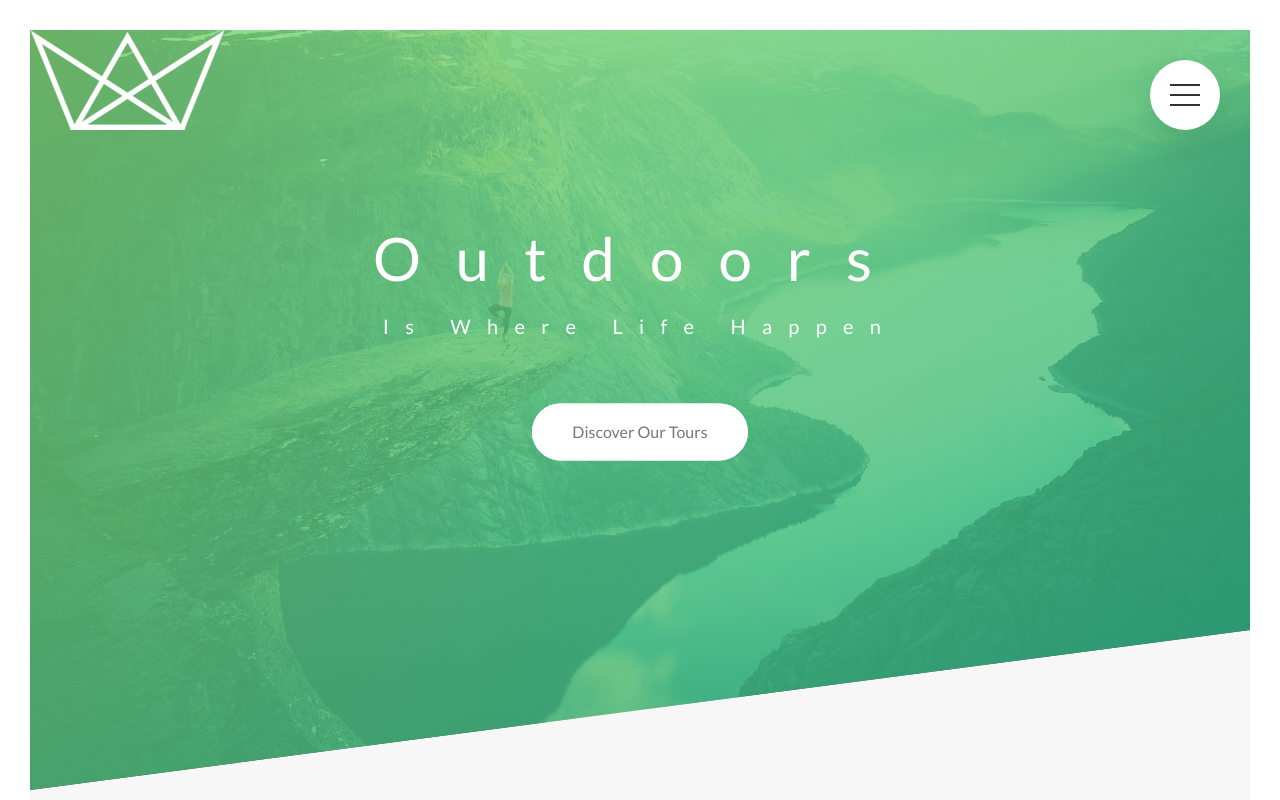
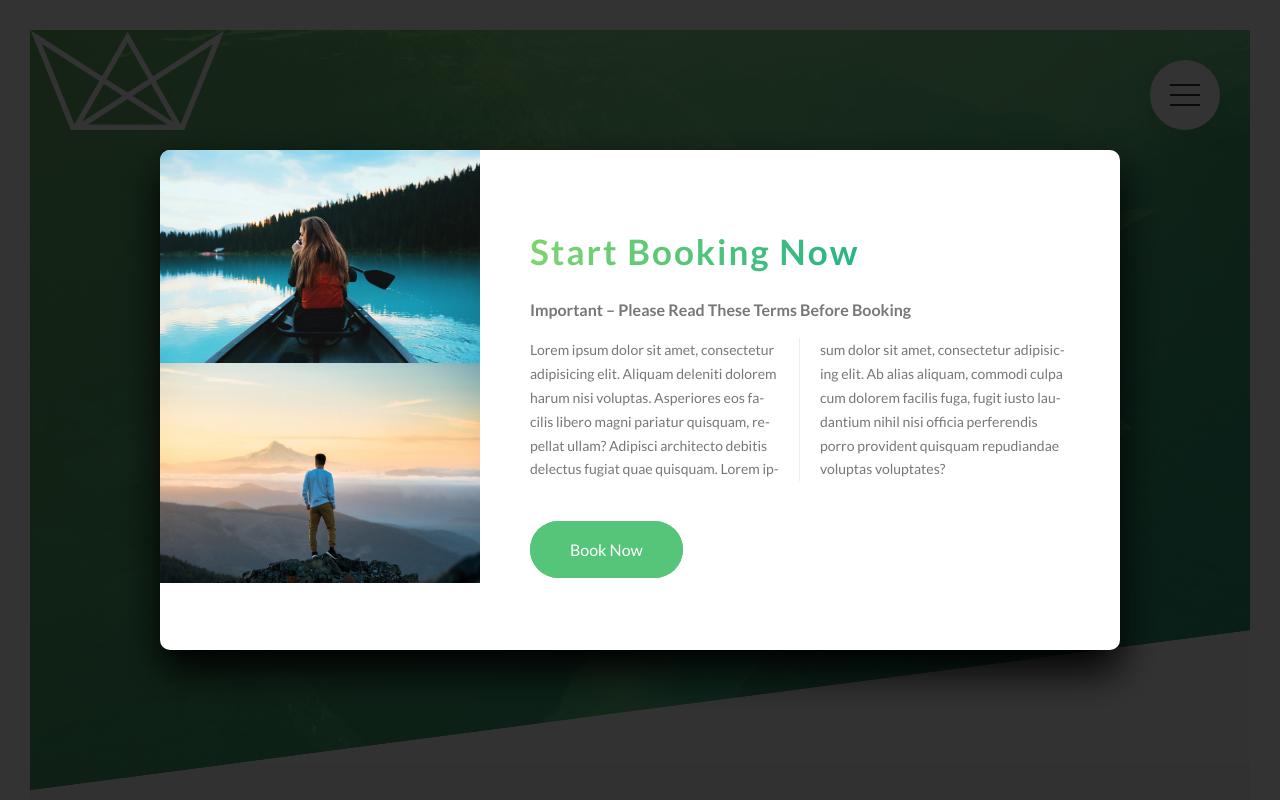
Before and after one commit to HyecheonLee/natours, a website: page index.html in a window 1280 px wide. Shown: the top 800 px of the page. Drawn offline with nearby package versions, Linux system fonts and the light colour scheme.

Commit message:
Building a Pure css popup part1

```diff
--- a/index.html
+++ b/index.html
@@ -340,6 +340,28 @@
         </div>
     </div>
 </footer>
+<div class="popup">
+    <div class="popup__content">
+        <div class="popup__left">
+            <img src="img/nat-8.jpg" alt="Tour photo" class="popup__img">
+            <img src="img/nat-9.jpg" alt="Tour photo" class="popup__img">
+        </div>
+        <div class="popup__right">
+            <h2 class="heading-secondary u-margin-bottom-small">Start booking now</h2>
+            <h3 class="heading-tertiary u-margin-bottom-small">Important &ndash; Please read these terms before
+                booking</h3>
+            <p class="popup__text">
+                Lorem ipsum dolor sit amet, consectetur adipisicing elit. Aliquam deleniti dolorem harum nisi voluptas.
+                Asperiores eos facilis libero magni pariatur quisquam, repellat ullam? Adipisci architecto debitis
+                delectus fugiat quae quisquam.
+                Lorem ipsum dolor sit amet, consectetur adipisicing elit. Ab alias aliquam, commodi culpa cum dolorem
+                facilis fuga, fugit iusto laudantium nihil nisi officia perferendis porro provident quisquam repudiandae
+                voluptas voluptates?
+            </p>
+            <a href="#" class="btn btn--green">Book now</a>
+        </div>
+    </div>
+</div>
 <!--<section class="grid-test">
     <div class="row">
         <div class="col-1-of-2">
--- a/sass/abstracts/_mixins.scss
+++ b/sass/abstracts/_mixins.scss
@@ -5,3 +5,10 @@
     display: table;
   }
 }
+
+@mixin absCenter {
+  position: absolute;
+  top: 50%;
+  left: 50%;
+  transform: translate(-50%, -50%);
+}
--- /dev/null
+++ b/sass/components/_popup.scss
@@ -0,0 +1,51 @@
+.popup {
+  width: 100vw;
+  height: 100vh;
+  background-color: rgba($color-black, 0.8);
+  position: fixed;
+  top: 0;
+  left: 0;
+  z-index: 9999;
+
+  &__content {
+    @include absCenter;
+    width: 75vw;
+    height: 50rem;
+    background-color: $color-white;
+    box-shadow: 0 2rem 4rem rgba($color-black, 1);
+    border-radius: 10px;
+    display: table;
+    overflow: hidden;
+  }
+
+  &__left {
+    width: 33.33%;
+    display: table-cell;
+  }
+
+  &__right {
+    width: 66.67%;
+    display: table-cell;
+    vertical-align: middle;
+    padding: 4rem 5rem;
+  }
+
+  &__img {
+    display: block;
+    width: 100%;
+  }
+
+  &__text {
+    font-size: 1.4rem;
+    margin-bottom: 4rem;
+    column-count: 2;
+    -webkit-column-gap: 4rem;
+    -moz-column-gap: 4rem;
+    column-gap: 4rem;
+    column-rule: 1px solid $color-grey-light-2;
+    -moz-hyphens: auto;
+    -ms-hyphens: auto;
+    -webkit-hyphens: auto;
+    hyphens: auto;
+  }
+}
--- a/sass/main.scss
+++ b/sass/main.scss
@@ -14,6 +14,7 @@
 @import "components/composition";
 @import "components/feature-box";
 @import "components/form";
+@import "components/popup";
 @import "components/stroy";
 //
 @import "layout/grid";
```
Also changed, not shown: css/style.css.
